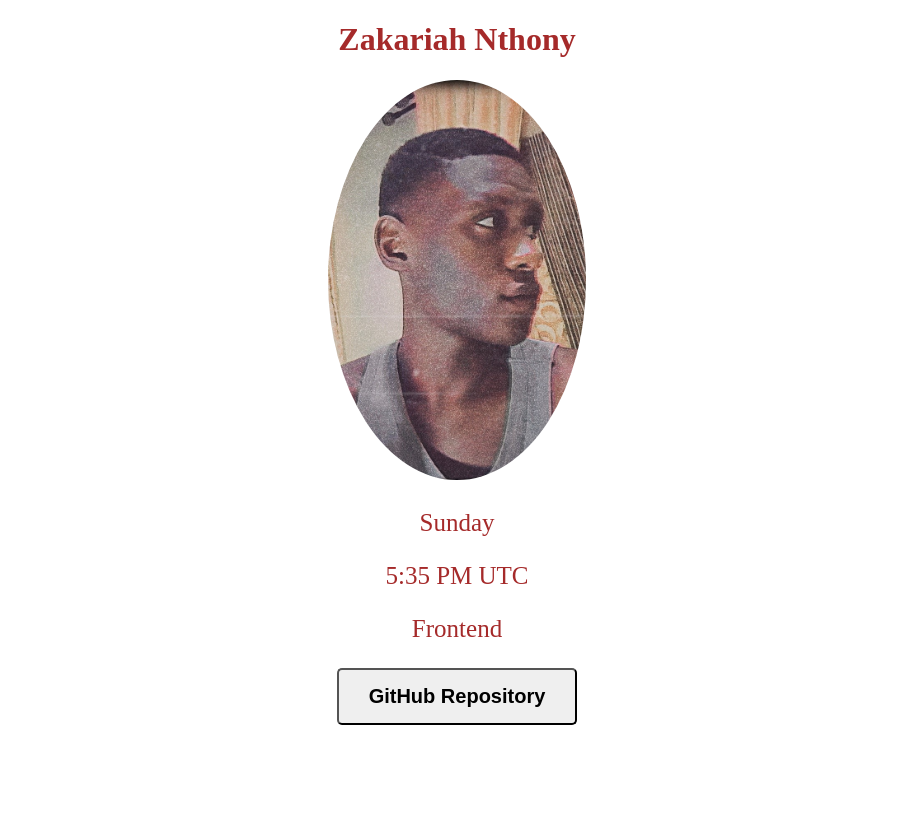
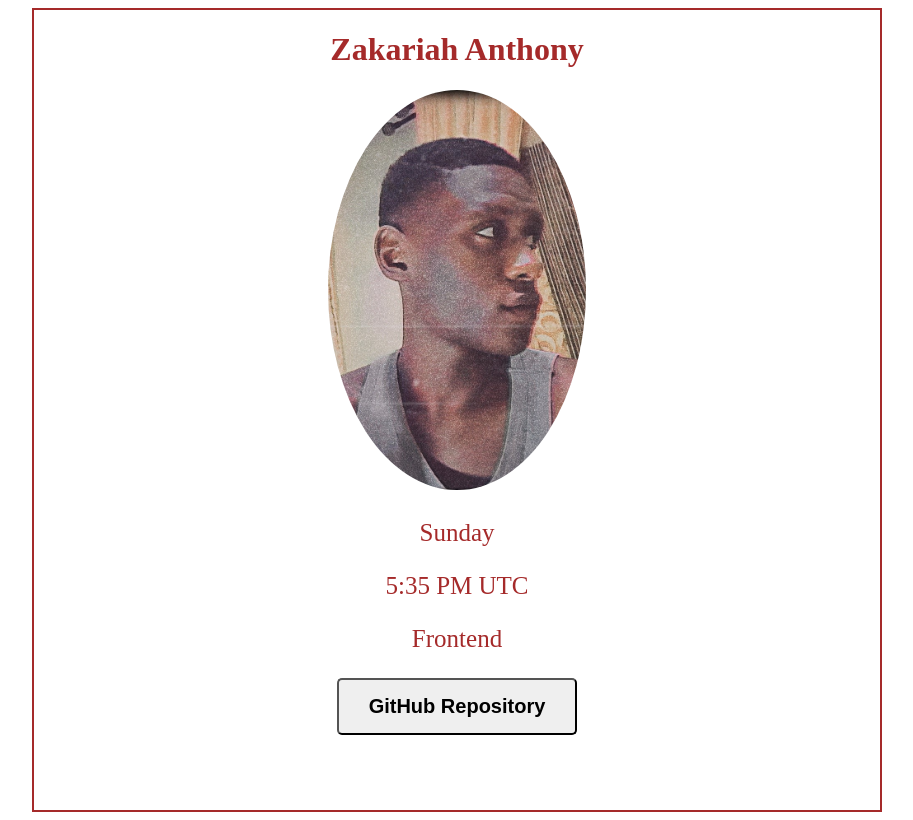
Before and after one commit to Zakky0172/HNG_INTERNSHIP, a plain HTML site: page index.html in a window 1280 px wide. Shown: the whole page, without its empty margins (183-1096 px from the left). Drawn offline with Linux system fonts and the light colour scheme.

Commit message:
Update index.html

```diff
--- a/index.html
+++ b/index.html
@@ -8,16 +8,19 @@
     <link rel="stylesheet" href="style.css">
 </head>
 <body>
+    <div class="container">
         <div class="profile">
-        <h1 data-testid="slackUserName">Zakariah nthony</h1>
+            <h1 data-testid="slackUserName">Zakariah Anthony</h1>
             <img src="./Snapchat-628372008.jpg" alt="Zakariah Anthony" data-testid="slackDisplayImage">
             <p data-testid="currentDayOfTheWeek">Friday</p>
             <p data-testid="currentUTCTime">12:00 PM UTC</p>
             <p data-testid="myTrack">Frontend</p>
         </div>
         <div class="github-link">
-      <button id ="btn"> <a href="https://github.com/Zakky0172/HNG_INTERNSHIP.git" data-testid="githubURL">GitHub Repository</a></button>
+          <button> <a href="https://github.com/Zakky0172/HNG_INTERNSHIP.git" data-testid="githubURL">GitHub Repository</a></button>
         </div>
+    </div>
+
     <script src="js.js"></script>
 </body>
 </html>
```
Lines whose indentation alone changed are shown as unchanged.
